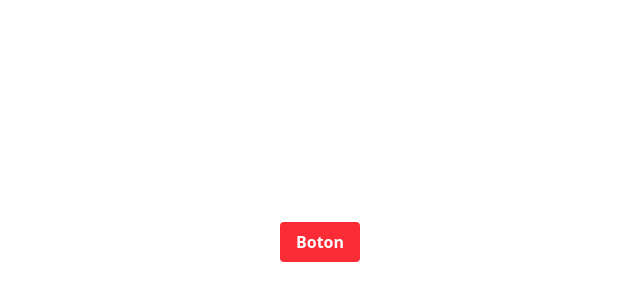
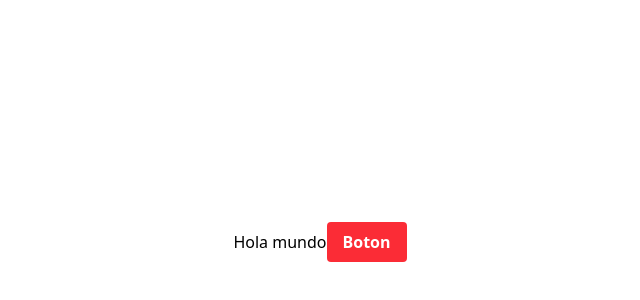
Before and after one commit to emi-test-2/one, a Vue app: page / in a window 1280 px wide. Shown: the part 158-458 px from the top of the page, without its empty margins (320-960 px from the left). Built offline with nearby package versions, Linux system fonts and the light colour scheme.

Commit message:
Agregar saludo "Hola mundo" en HomeView.vue

```diff
--- a/src/views/HomeView.vue
+++ b/src/views/HomeView.vue
@@ -3,6 +3,7 @@
 
 <template>
   <main class="flex justify-center items-center w-full h-screen">
+    Hola mundo
     <div>
       <button class="bg-red-500 hover:bg-red-700 text-white font-bold py-2 px-4 rounded cursor-pointer">
         Boton
```
